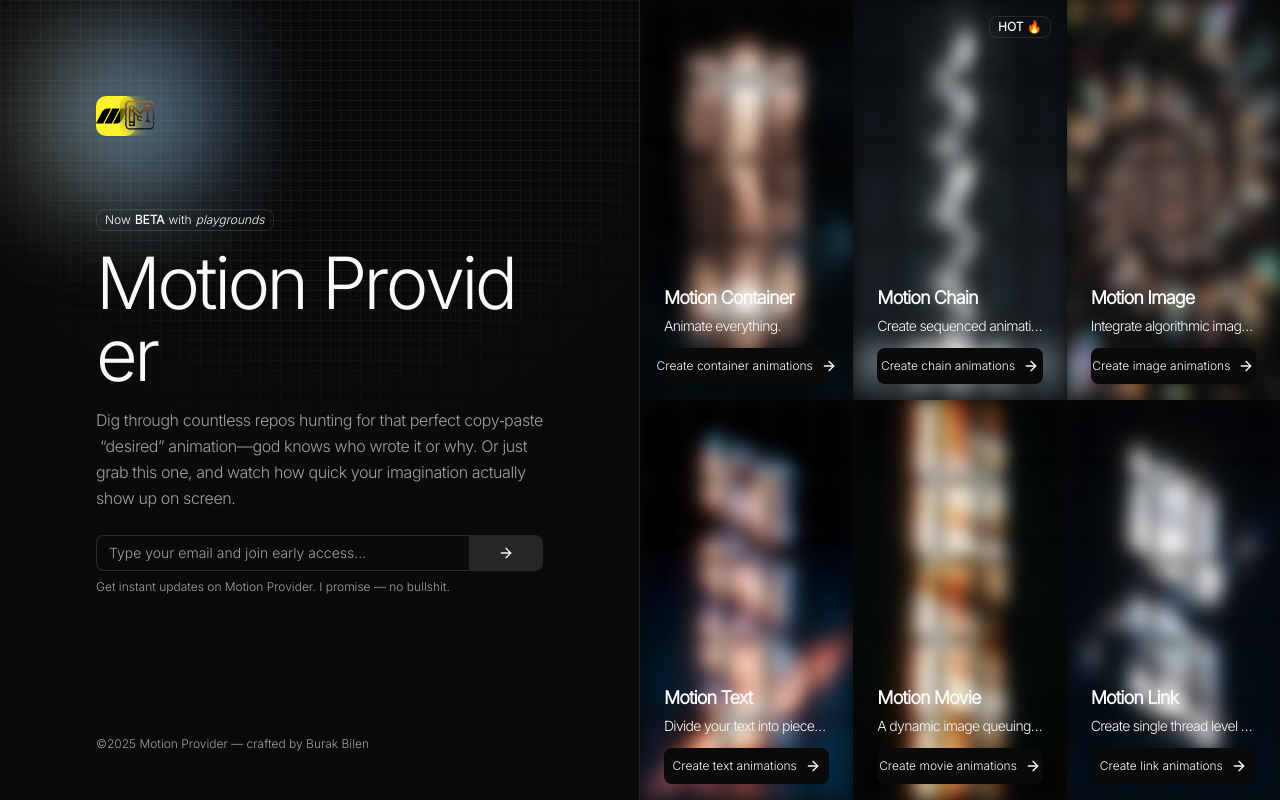
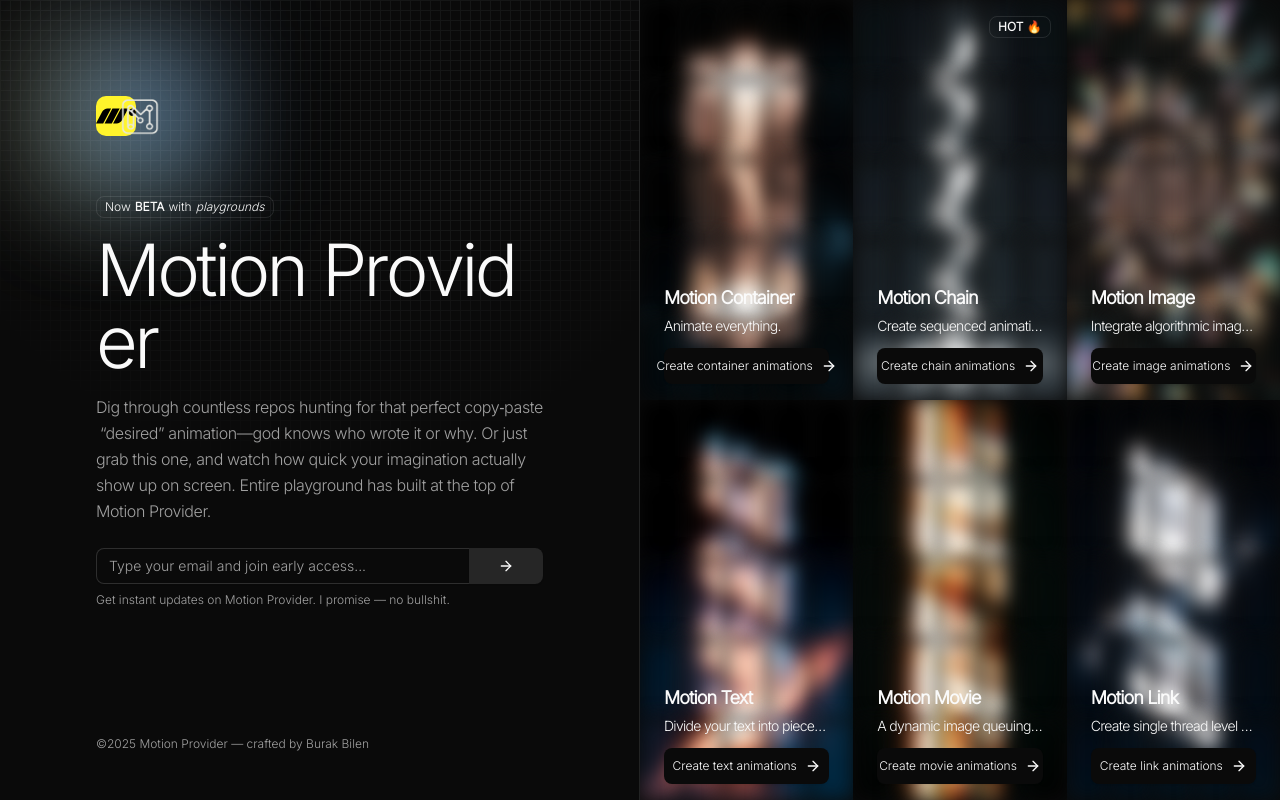
Before and after one commit to Motion-Provider/motion-provider-playgrounds, a Next.js app: page / in a window 1280 px wide. Built offline with nearby package versions, Linux system fonts and the light colour scheme.

Commit message:
refactor: landing page changes

```diff
--- a/next.config.ts
+++ b/next.config.ts
@@ -1,30 +1,13 @@
 import type { NextConfig } from "next";
 
 const nextConfig: NextConfig = {
-  // output: "export",
   images: {
     unoptimized: true,
   },
-  eslint: {
-    ignoreDuringBuilds: true,
-  },
-
+  output: "export",
   /* config options here */
   reactStrictMode: true,
   devIndicators: false,
-  async headers() {
-    return [
-      {
-        source: "/assets/videos/:all*(mp4)",
-        headers: [
-          {
-            key: "Cache-Control",
-            value: "public, max-age:31536000, immutable",
-          },
-        ],
-      },
-    ];
-  },
   allowedDevOrigins: ["local-origin.dev", "*.local-origin.dev"],
 };
 
--- a/src/components/home/background.tsx
+++ b/src/components/home/background.tsx
@@ -1,6 +1,6 @@
 import GridBg from "../grid-bg";
 import { cn } from "@/lib/utils";
-import { FC, useEffect, useRef } from "react";
+import { FC, useEffect, useRef, useState } from "react";
 import MotionContainer from "@/motion/motion-container";
 import { HomepageBgProps } from "@/interfaces/@types-components";
 
@@ -10,6 +10,8 @@
 }) => {
   const video = useRef<HTMLVideoElement | null>(null);
   const prefetchedID = useRef<number | null>(null);
+
+  const [loaded, setLoaded] = useState<boolean>(false);
 
   useEffect(() => {
     const controller = new AbortController();
@@ -34,6 +36,7 @@
         console.log("prefetching", href);
 
         v.pause();
+
         v.src = href;
         v.preload = "auto";
 
@@ -48,6 +51,16 @@
       }
     }
 
+    v.addEventListener(
+      "loadeddata",
+      () => {
+        setLoaded(true);
+      },
+      {
+        signal: controller.signal,
+      }
+    );
+
     window.addEventListener("video:prefetch", handlePrefetch, {
       signal: controller.signal,
     });
@@ -55,7 +68,10 @@
       signal: controller.signal,
     });
 
-    return () => controller.abort();
+    return () => {
+      controller.abort();
+      setLoaded(false);
+    };
   }, [selectedItemID]);
 
   useEffect(() => {
@@ -96,7 +112,10 @@
         delay: 0.25,
         duration: 0.75,
       }}
-      elementType={"div"}
+      controller={{
+        trigger: loaded,
+      }}
+      elementType="div"
       key={selectedItemID}
     >
       <video
--- a/src/components/home/hero.tsx
+++ b/src/components/home/hero.tsx
@@ -52,6 +52,7 @@
           Dig through countless repos hunting for that perfect copy‑paste
           “desired” animation—god knows who wrote it or why. Or just grab this
           one, and watch how quick your imagination actually show up on screen.
+          Entire playground has built at the top of Motion Provider.
         </MotionText>
         <Waitlist />
       </div>
--- a/src/components/motion-provider-logo.tsx
+++ b/src/components/motion-provider-logo.tsx
@@ -13,15 +13,15 @@
       elementType="div"
       className="blur-3xl size-24 bg-gradient-to-br from-blue-500 via-blue-600 to-40% to-blue-400 absolute -z-20"
     />
-    <div className="flex items-center rounded-md backdrop-blur-sm">
+    <div className="flex items-center rounded-md ">
       <Image
         priority
         fetchPriority="high"
-        width={240}
-        height={240}
-        src="/motion-provider-logo-transparent.png"
+        width={192}
+        height={192}
+        src="/android-chrome-192x192.png"
         alt="Motion Provider Logo"
-        className="size-10 rounded-md rotate-[13deg]"
+        className="size-10 rounded-md"
       />
     </div>
   </div>
--- a/src/pages/index.tsx
+++ b/src/pages/index.tsx
@@ -13,12 +13,15 @@
   const [selectedItem, setSelectedItem] = useState<MotionCardItem | undefined>(
     undefined
   );
+
   const { control, onReverse } = useAnimationControl();
   const controller = useAnimation(control);
 
-  const handleHover = useCallback((id?: number) => {
-    setSelectedItem(motionCardsLib.find((item) => item.id === id));
-  }, []);
+  const handleHover = useCallback(
+    (id?: number) =>
+      setSelectedItem(motionCardsLib.find((item) => item.id === id)),
+    []
+  );
 
   const isItemHovered = typeof selectedItem !== "undefined";
 
```
